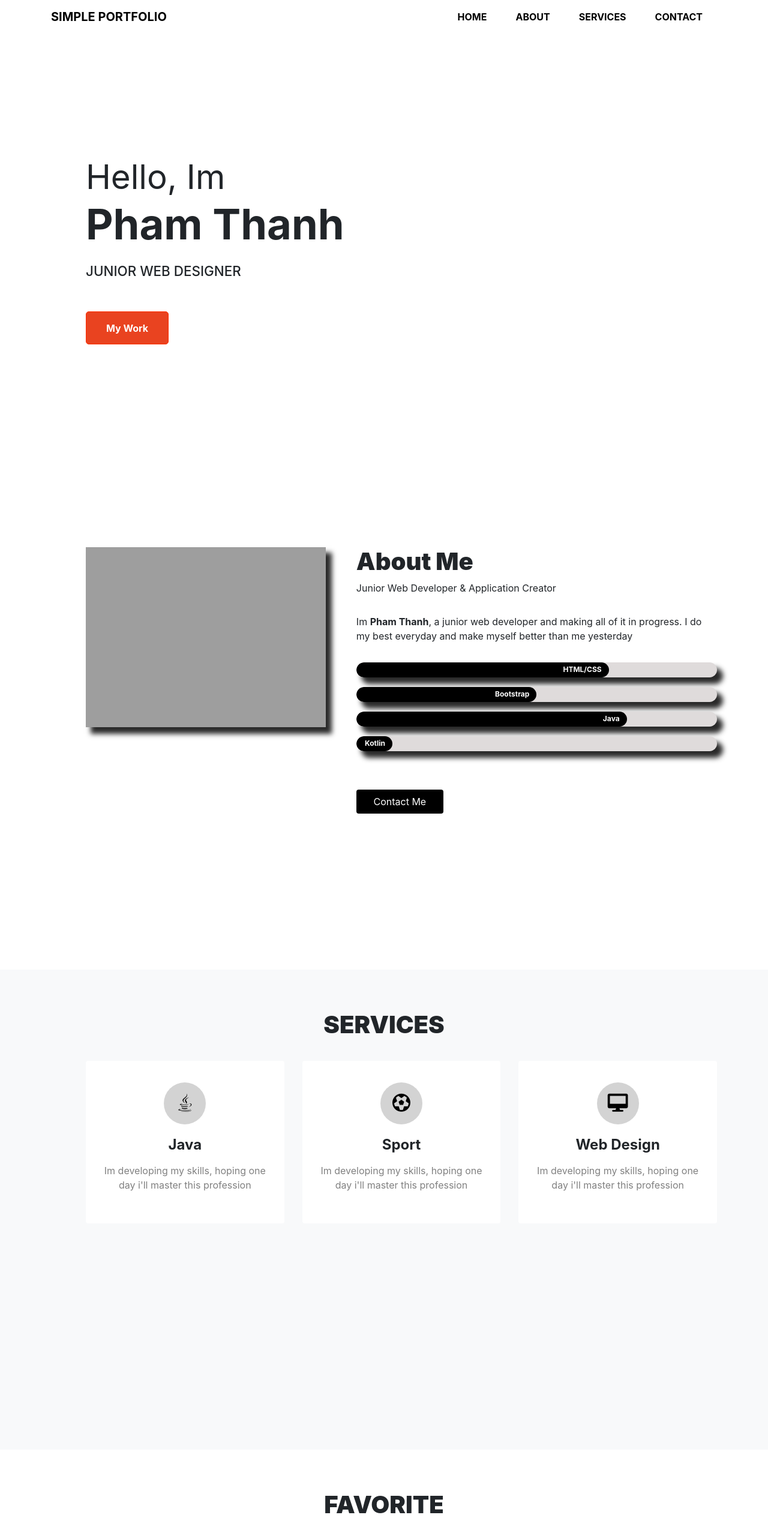
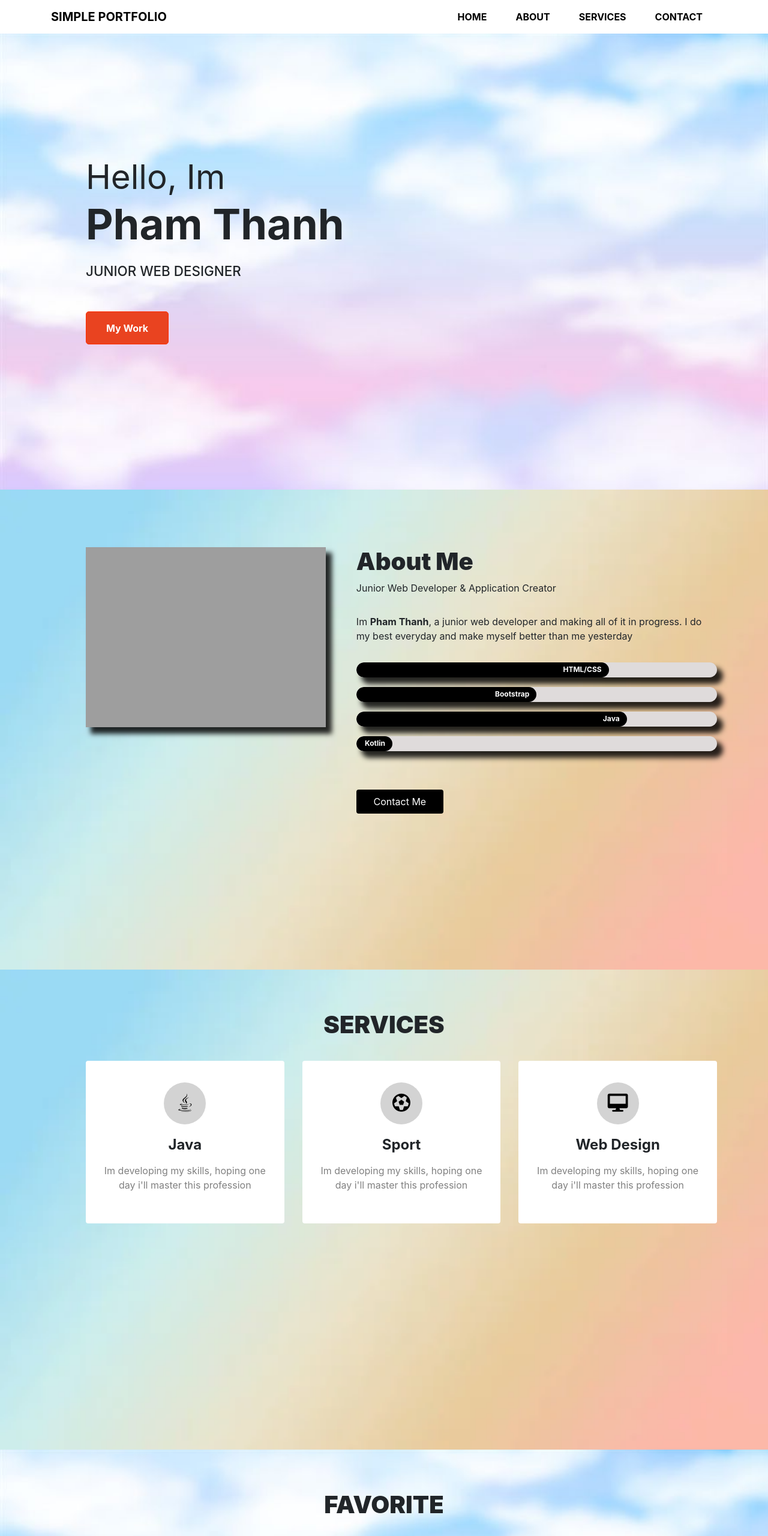
Before and after one commit to ThanhPham2111/Portfolio, a plain HTML site: page index.html in a window 1280 px wide. Shown: the top 2560 px of the page at 60% size. Drawn offline with nearby package versions, Linux system fonts and the light colour scheme; the site is published under a folder, as on GitHub Pages, so addresses that start at the root find nothing.

Commit message:
push fix backround

```diff
--- a/css/style.css
+++ b/css/style.css
@@ -38,7 +38,7 @@
 
  /* main */
 .main{
-    background: url(/imgs/Backround.jpg) no-repeat;
+    background: url("../imgs/Backround.jpg") no-repeat;
     background-size: cover;
     width: 100%;
     height: 95vh;
@@ -78,7 +78,7 @@
 /* ABOUT */
 
 .about{
-    background: url(/imgs/Backround2.jpg) no-repeat;
+    background: url("../imgs/Backround2.jpg") no-repeat;
     background-size: cover;
     width: 100%;
     height: 100vh;
@@ -236,7 +236,7 @@ h1{
     transform: translateY(0); /* Trở về vị trí ban đầu */
 }
 .services{
-    background-image: url(/imgs/Backround2.jpg);
+    background-image: url("../imgs/Backround2.jpg");
     background-size: cover;
     width: 100%;
     height: 100vh;
@@ -318,7 +318,7 @@ h1{
 }
 
  .portfolio{
-    background-image: url(/imgs/Backround.jpg);
+    background-image: url("../imgs/Backround.jpg");
     background-size: cover;
     width: 100%;
     height: 125%;
@@ -352,7 +352,7 @@ h1{
     transform: translateY(0); /* Trở về vị trí ban đầu */
 }
 .contact{
-    background-image: url(/imgs/Backround.jpg);
+    background-image: url("../imgs/Backround.jpg");
     background-size: cover;
     width: 100%;
     height: 100vh;
@@ -411,7 +411,7 @@ h1{
 
  /* main */
 .main{
-    background: url(/imgs/Backround.jpg) no-repeat;
+    background: url("../imgs/Backround.jpg") no-repeat;
     background-size: cover;
     width: 100%;
     height: 95vh;
@@ -451,7 +451,7 @@ h1{
 /* ABOUT */
 
 .about{
-    background: url(/imgs/Backround2.jpg) no-repeat;
+    background: url("../imgs/Backround2.jpg") no-repeat;
     background-size: cover;
     width: 100%;
     height: 100vh;
@@ -609,7 +609,7 @@ h1{
     transform: translateY(0); /* Trở về vị trí ban đầu */
 }
 .services{
-    background-image: url(/imgs/Backround2.jpg);
+    background-image: url("../imgs/Backround2.jpg");
     background-size: cover;
     width: 100%;
     height: 100vh;
@@ -691,7 +691,7 @@ h1{
 }
 
  .portfolio{
-    background-image: url(/imgs/Backround.jpg);
+    background-image: url("../imgs/Backround.jpg");
     background-size: cover;
     width: 100%;
     height: 125%;
@@ -725,7 +725,7 @@ h1{
     transform: translateY(0); /* Trở về vị trí ban đầu */
 }
 .contact{
-    background-image: url(/imgs/Backround.jpg);
+    background-image: url("../imgs/Backround.jpg");
     background-size: cover;
     width: 100%;
     height: 100vh;
```
